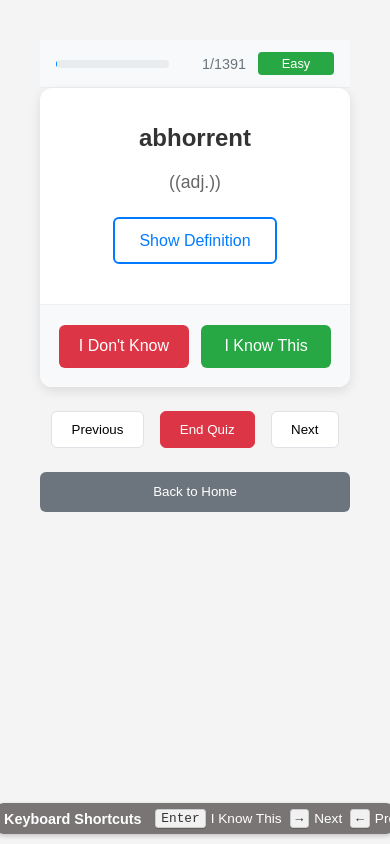
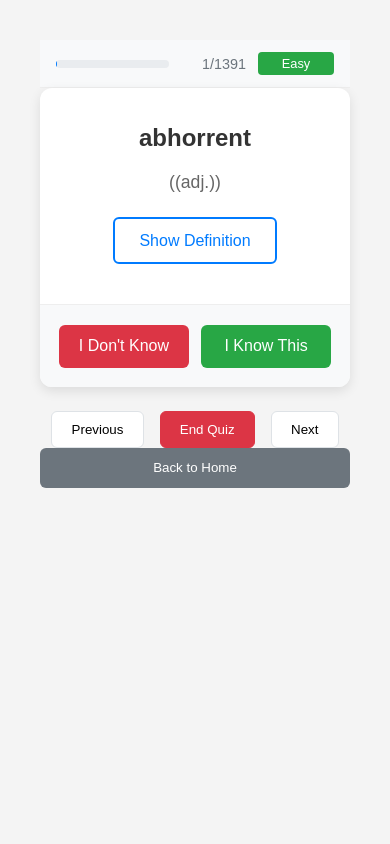
Before and after one commit to sarthak-91/flashcard, a plain HTML site: page index.html in a window 390 px wide. Both pictures are taken after a click on the button "Start Flashcards". Drawn offline with Linux system fonts and the light colour scheme.

Commit message:
shortcuts

```diff
--- a/index.html
+++ b/index.html
@@ -109,7 +109,7 @@
 
             <button id="home-btn" class="home-btn">Back to Home</button>
             <div class="keyboard-shortcuts-hint">
-                <div class="hint-title">Keyboard Shortcuts</div>
+                <div class="hint-title">Shortcuts</div>
                 <div class="hint-items">
                   <span class="hint-item"><kbd>Enter</kbd> I Know This</span>
                   <span class="hint-item"><kbd>→</kbd> Next</span>
--- a/styles/flashcard.css
+++ b/styles/flashcard.css
@@ -56,14 +56,14 @@
 .progress-details {
     display: flex;
     align-items: center;
-    gap: 0.75rem; /* Space between word count and difficulty badge */
+    gap: 0.75rem;
 }
 
 .word-count {
     font-size: 0.9rem;
     color: #6c757d;
     font-weight: 500;
-    min-width: 45px; /* Ensure consistent width */
+    min-width: 45px;
     text-align: right;
 }
 
@@ -241,10 +241,13 @@
 
 
 .keyboard-shortcuts-hint {
-    position: fixed;
-    bottom: 10px;
-    left: 50%;
-    transform: translateX(-50%);
+    position: sticky;
+    margin: 5px auto 5px;
+    margin-top: 10px;
+    left: auto;
+    bottom: auto;
+    text-align: center;
+    transform: none;
     background-color: rgba(70, 63, 63, 0.7);
     color: white;
     padding: 6px 12px;
@@ -255,7 +258,8 @@
     max-width: 98%;
     white-space: nowrap;
     overflow-x: auto;
-  }
+    margin-top: 20px;
+}
 
   .hint-title {
     font-weight: bold;
@@ -308,7 +312,6 @@
     .definition p, .usage p {
         font-size: 1.2rem;
     }
-
     .response-buttons {
         gap: 1rem;
         padding: 1.5rem;
@@ -318,18 +321,30 @@
         gap: 1rem;
     }
 }
-@media (max-width: 600px) {
+
+
+body {
+    padding-bottom: 60px;
+}
+
+.navigation-buttons {
+    margin-bottom: 50px;
+}
+
+.home-btn {
+    margin-bottom: 20px;
+}
+
+@media (max-width: 768px) {
     .keyboard-shortcuts-hint {
-      overflow-x: auto;
-      -webkit-overflow-scrolling: touch;
-      padding: 6px 8px;
+        display: none;
     }
 
-    .hint-items {
-      gap: 8px;
+    body {
+        padding-bottom: initial;
     }
 
-    kbd {
-      font-size: 0.8rem;
+    .navigation-buttons, .home-btn {
+        margin-bottom: initial;
     }
-  }
+}
```
